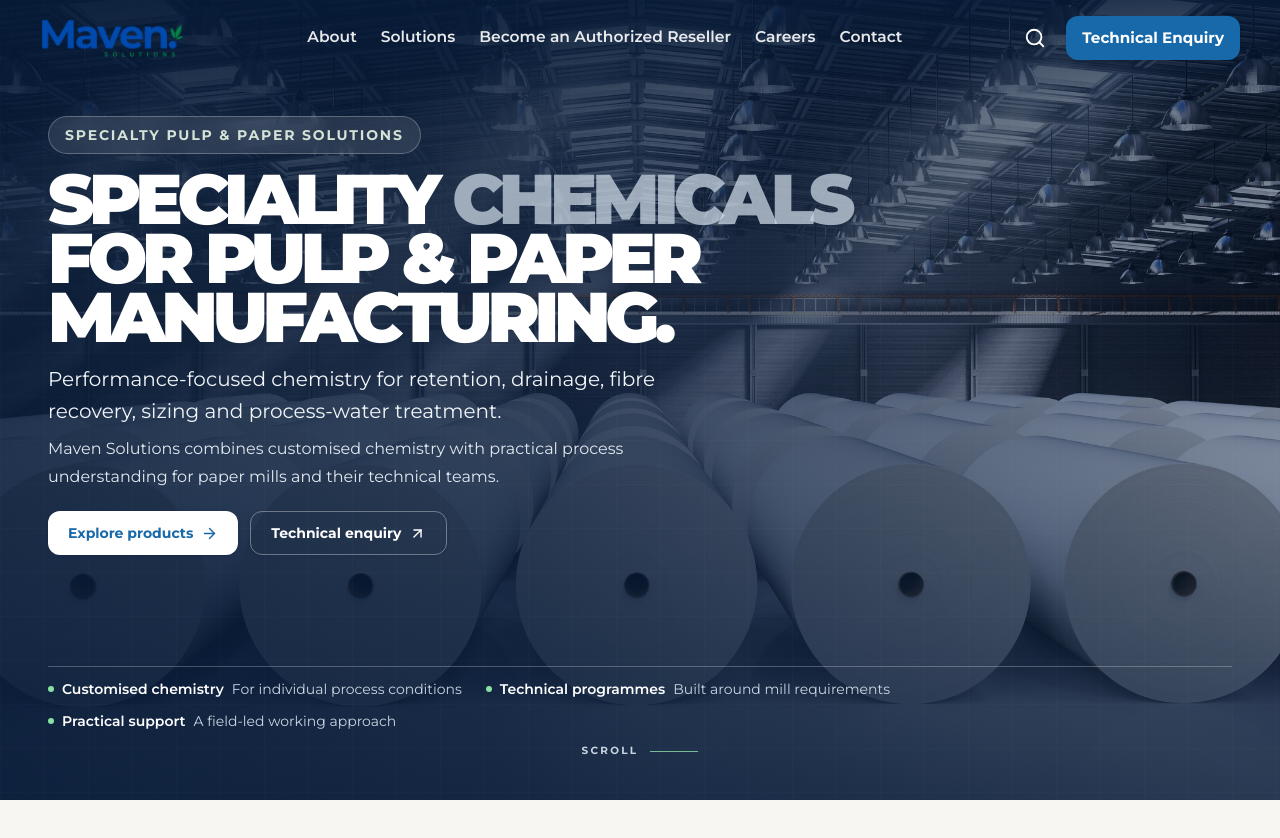
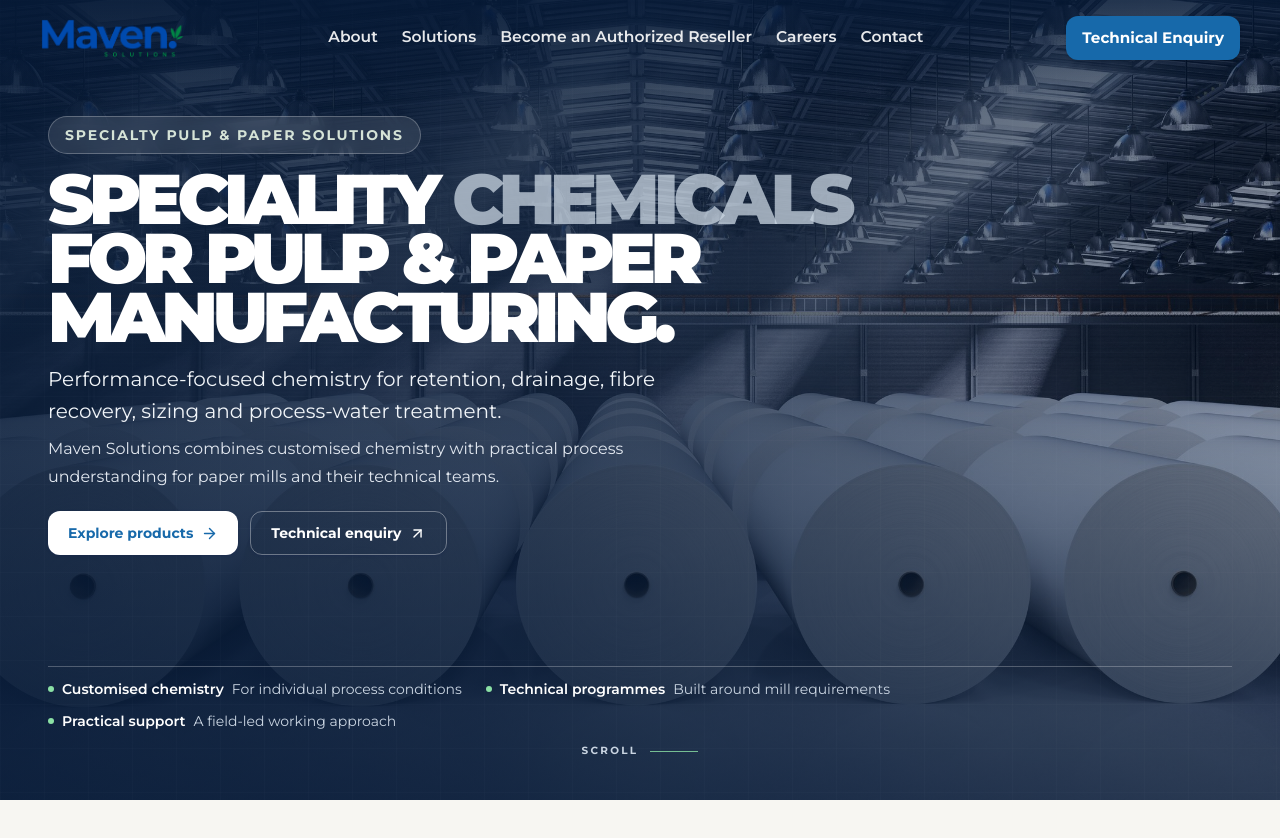
Before and after one commit to Rohan-Gautam/maven-solutions, a Next.js app: page / in a window 1280 px wide. Shown: the top 838 px of the page. Built offline with nearby package versions, Linux system fonts and the light colour scheme.

Commit message:
removed search button

```diff
--- a/src/components/Header.tsx
+++ b/src/components/Header.tsx
@@ -1,7 +1,7 @@
 "use client";
 
 import Link from "next/link";
-import { Menu, X, Search } from "lucide-react";
+import { Menu, X} from "lucide-react";
 import { useEffect, useState } from "react";
 import { usePathname } from "next/navigation";
 import { navigation } from "@/data/company";
@@ -54,9 +54,6 @@ export function Header() {
           })}
         </nav>
         <div className="hidden items-center gap-5 xl:flex">
-          <Link href="/products" aria-label="Search Products" className={`transition duration-200 active:scale-[.96] ${isTransparent ? "text-white hover:text-white/80" : "text-[#102a43] hover:text-[#1769aa]"}`}>
-            <Search size={22} />
-          </Link>
           <Link href="/contact" className="inline-flex min-h-11 items-center rounded-md bg-[#1769aa] px-4 text-[.95rem] font-bold text-white shadow-sm transition duration-200 hover:-translate-y-px hover:bg-[#102a43] hover:shadow-md active:translate-y-0 active:scale-[.98]">
             Technical Enquiry
           </Link>
@@ -77,9 +74,6 @@ export function Header() {
               );
             })}
             <div className="mt-3 flex gap-2">
-              <Link href="/products" className="inline-flex min-h-11 w-11 items-center justify-center rounded-md border border-[#d8e0e5] bg-white text-[#17212b] transition active:scale-[.98]" aria-label="Search Products" onClick={() => setOpen(false)}>
-                <Search size={20} />
-              </Link>
               <Link href="/contact" className="inline-flex min-h-11 flex-1 items-center justify-center rounded-md bg-[#1769aa] px-4 font-bold text-white transition active:scale-[.98]" onClick={() => setOpen(false)}>
                 Technical Enquiry
               </Link>
```
